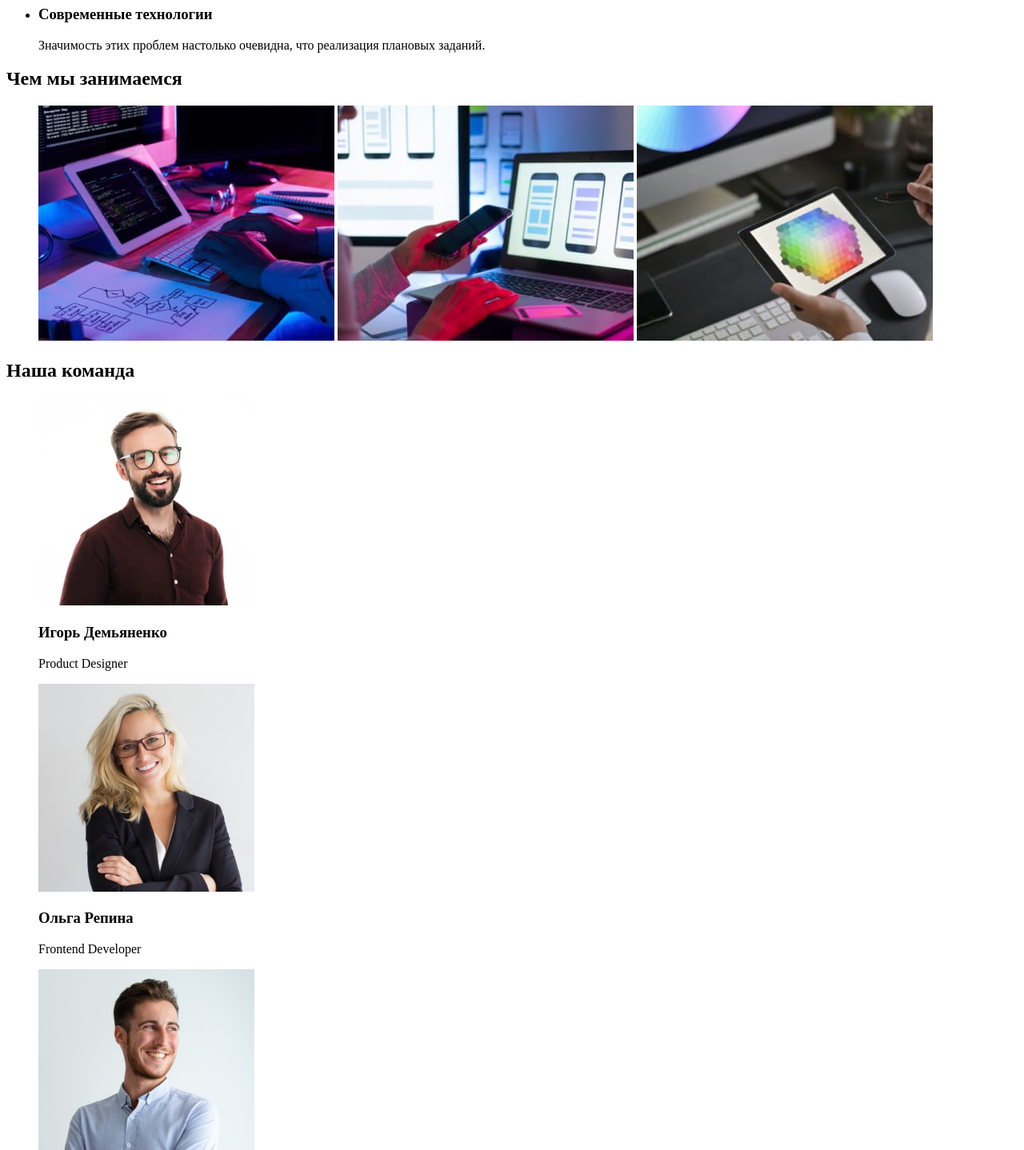
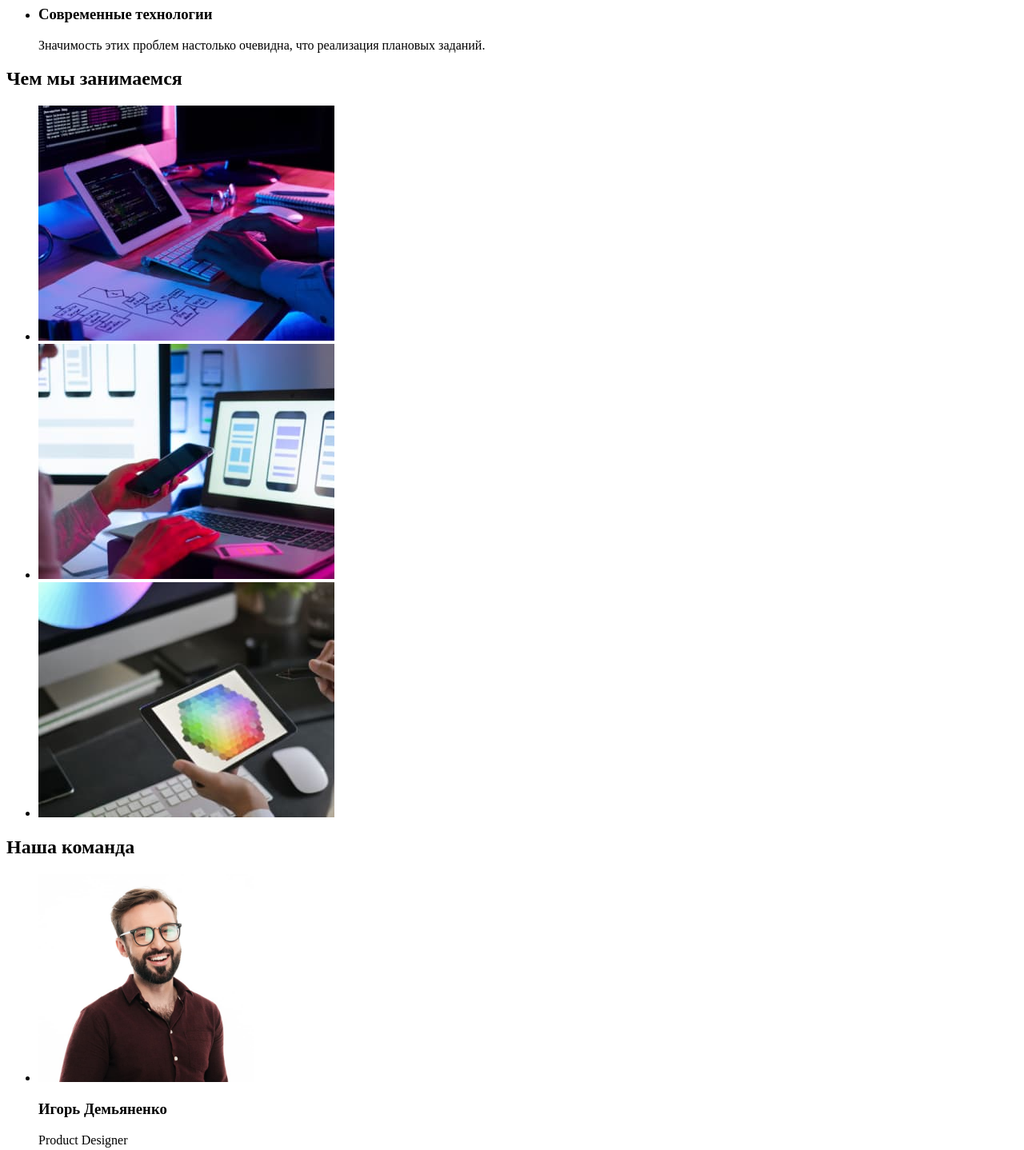
Before and after one commit to hilskiy/goit-markup-hw-01, a plain HTML site: page index.html in a window 1280 px wide. Shown: the part 480-1918 px from the top of the page at 80% size. Drawn offline with Linux system fonts and the light colour scheme.

Commit message:
add html

```diff
--- a/index.html
+++ b/index.html
@@ -28,7 +28,7 @@
         </section>
         <section>
             <ul>
-                <h2 hidden>Преимущество</h2>
+                <!--<h2>Преимущество</h2>-->
                 <li>
                     <h3>Внимание к деталям</h3>
                     <p>Идейные соображения, а также начало повседневной работы по формированию позиции.</p>
@@ -50,34 +50,34 @@
         <section>
             <h2>Чем мы занимаемся</h2>
             <ul>
-                <il><img src="./images/img-1-1.jpg" alt="Создание приложения на ПК" width="370"></il>
-                <il><img src="./images/img-1-2.jpg" alt="Адаптация приложения для телефона" width="370"></il>
-                <il><img src="./images/img-1-3.jpg" alt="Палитра цветов на планшете" width="370"></il>
+                <li><img src="./images/img-1-1.jpg" alt="Создание приложения на ПК" width="370"></li>
+                <li><img src="./images/img-1-2.jpg" alt="Адаптация приложения для телефона" width="370"></li>
+                <li><img src="./images/img-1-3.jpg" alt="Палитра цветов на планшете" width="370"></li>
             </ul>
         </section>
         <section>
             <h2>Наша команда</h2>
             <ul>
-                <il>
+                <li>
                     <img src="/images/img-2-1.jpg" alt="Парень с бородой в очках и в бордовой рубашке" width="270">
                     <h3>Игорь Демьяненко</h3>
                     <p lang="en">Product Designer</p>
-                </il>
-                <il>
+                </li>
+                <li>
                     <img src="/images/img-2-2.jpg" alt="Девушка в очках в черном пиджаке" width="270">
                     <h3>Ольга Репина</h3>
                     <p lang="en">Frontend Developer</p>
-                </il>
-                <il>
+                </li>
+                <li>
                     <img src="/images/img-2-3.jpg" alt="Парень в голубой рубашке" width="270">
                     <h3>Николай Тарасов</h3>
                     <p lang="en">Marketing</p>
-                </il>
-                <il>
+                </li>
+                <li>
                     <img src="/images/img-2-4.jpg" alt="Парень с бородой в очках и в черной футболке" width="270">
                     <h3>Михаил Ермаков</h3>
                     <p lang="en">UI Designer</p>
-                </il>
+                </li>
             </ul>
         </section>
     </main>
```
